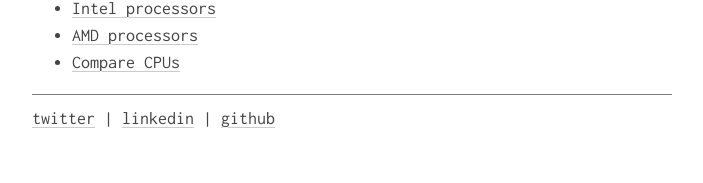
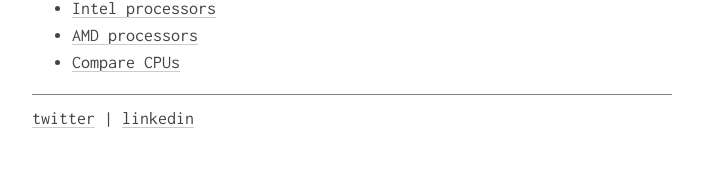
Before and after one commit to macaja/macaja.github.io, a Jekyll site: the page built from _posts/2021-05-06-handy-guideline-to-buy-a-computer-for-non-experts.md, in a window 1280 px wide. Shown: the part 3167-3350 px from the top of the page, without its empty margins (288-991 px from the left). Built offline with Jekyll 4.4.1, drawn with Linux system fonts in a browser that asks for light colours.

Commit message:
Remove git from footer and avatar bigger

```diff
--- a/_config.yml
+++ b/_config.yml
@@ -3,7 +3,6 @@
 url: https://macaja.github.io
 avatar_url: https://avatars.githubusercontent.com/u/13388700?v=4
 twitter_username: mauriciocj96
-github_username:  macaja
 linkedin_username: mauricio-cardona-jaramillo-252228135
 markdown: kramdown
 google_analytics: UA-196423121-1
--- a/_includes/footer.html
+++ b/_includes/footer.html
@@ -1,6 +1,4 @@
 <hr />
 <a href="https://twitter.com/{{twitter_username}}">twitter</a>
 <span> | </span>
-<a href="https://www.linkedin.com/in/{{mauricio-cardona-jaramillo-252228135}}/">linkedin</a>
-<span> | </span>
-<a href="https://www.github.com/{{github_username}}/">github</a>
+<a href="https://www.linkedin.com/in/{{mauricio-cardona-jaramillo-252228135}}">linkedin</a>
--- a/_sass/base.scss
+++ b/_sass/base.scss
@@ -65,7 +65,7 @@
 }
 .avatar{
   vertical-align: middle;
-  width: 50px;
-  height: 50px;
+  width: 100px;
+  height: 100px;
   border-radius: 50%;
 }
```
